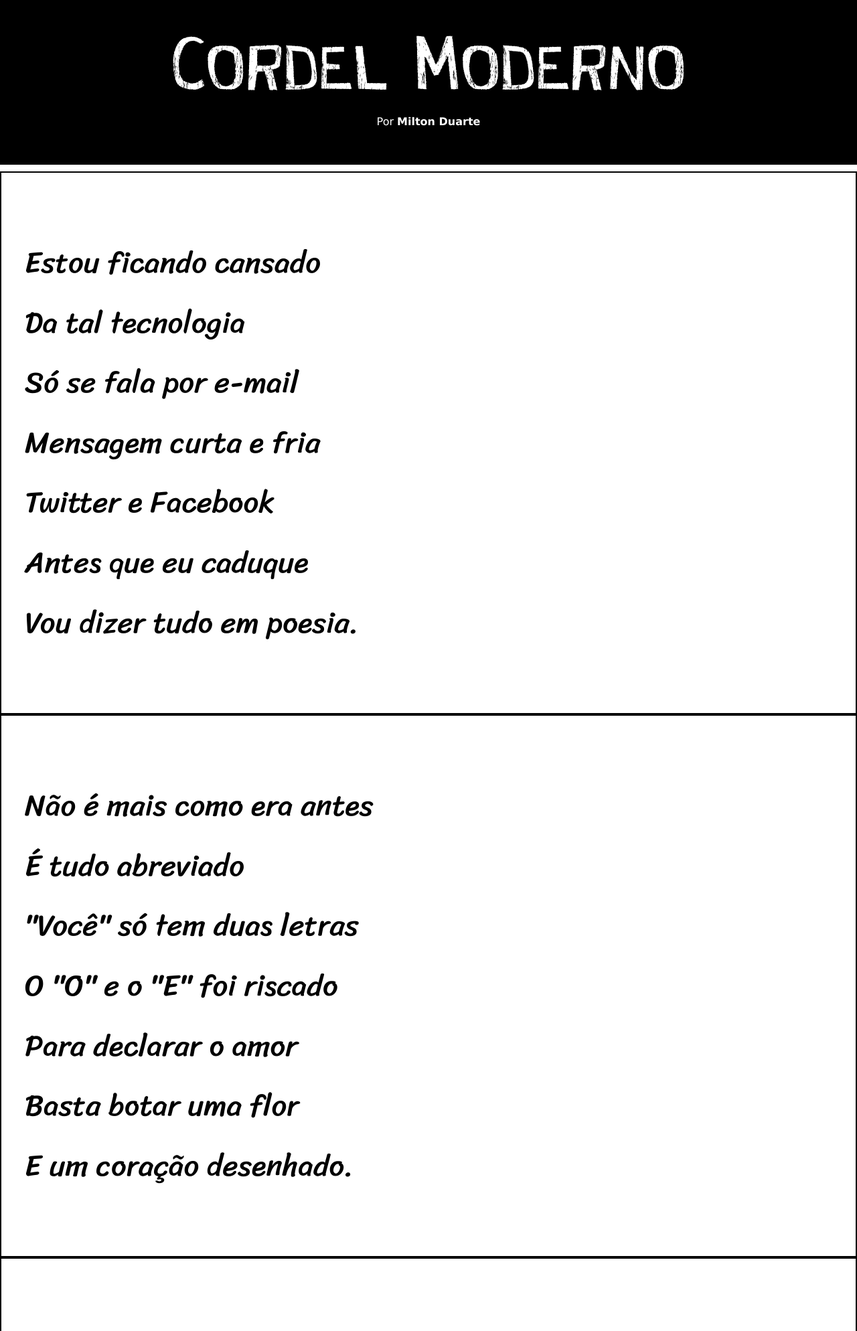
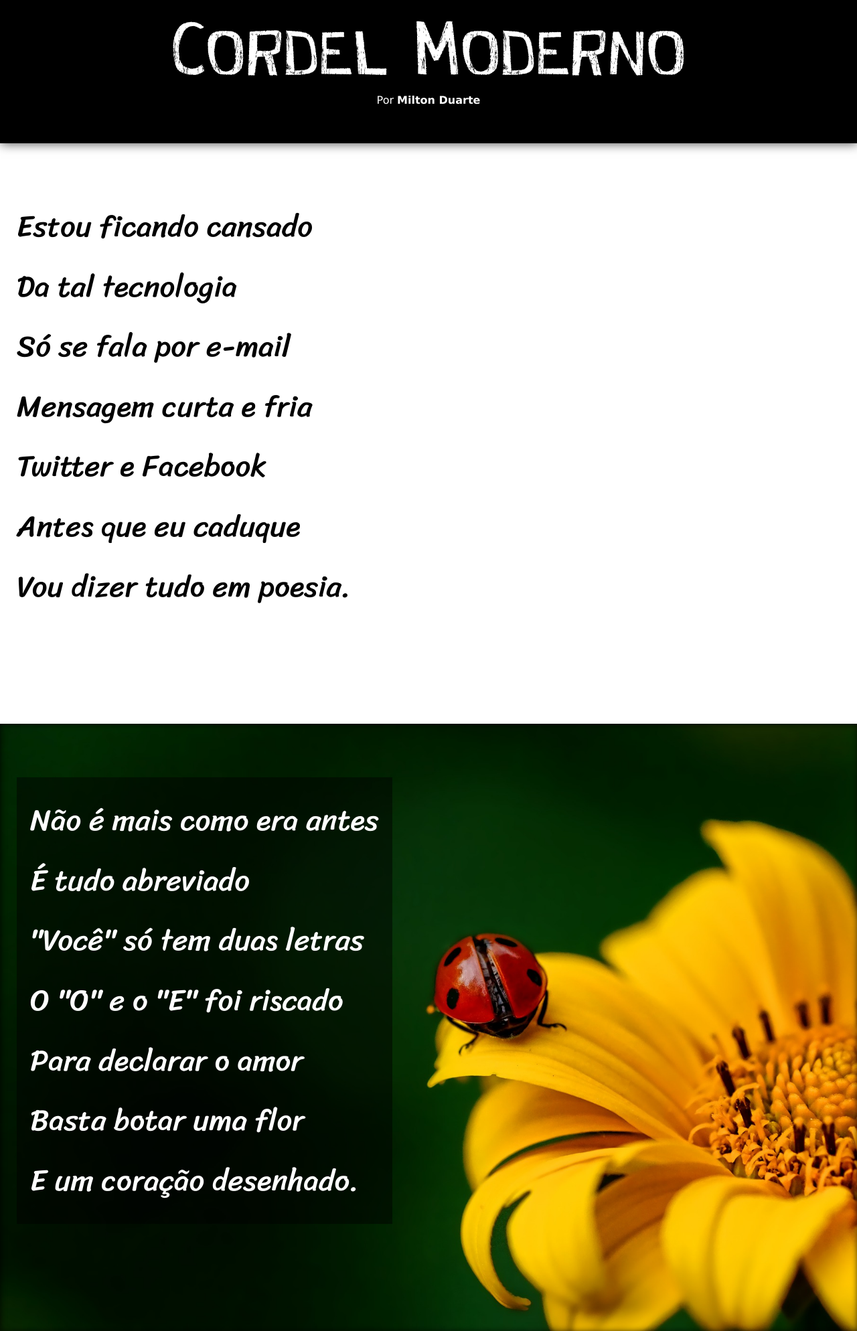
Before and after one commit to dante-alves/html5-css, a plain HTML site: page desafios/d012/index.html in a window 1280 px wide. Shown: the top 1988 px of the page at 67% size. Drawn offline with Linux system fonts and the light colour scheme.

Commit message:
Desafio 12 finalizado

```diff
--- a/desafios/d012/index.html
+++ b/desafios/d012/index.html
@@ -24,7 +24,7 @@
         </p>
     </section>
 
-    <section>
+    <section class="image" id="image1">
         <p>
             Não é mais como era antes <br>
             É tudo abreviado <br>
@@ -57,7 +57,7 @@
         </p>
     </section>
 
-    <section>
+    <section class="image" id="image2">
         <p>
             Tenho saudade das cartas <br>
             Escritas com a própria mão <br>
--- a/desafios/d012/style.css
+++ b/desafios/d012/style.css
@@ -25,36 +25,35 @@
     --font1: Verdana, Geneva, Tahoma, sans-serif;
     --font2: "Sriracha", cursive; /*Essa variável não está funcionando */
 }
-/*Configuração do body */
+/*Configuração de links */
 
 
 a {
-    color: white;
+    color: var(--cor1);
     text-decoration: none;
 }
 
 a:hover {
-    color: white;
+    color: var(--cor1);
     text-decoration: underline;
 }
 
-p {
-    margin: 10px;
-}
+
 /* Configuração do header */
 header {
     text-align: center;
-    background-color: black;
+    background-color: var(--cor0);
+    box-shadow: 1px 1px 15px rgba(0, 0, 0, 0.659);
 }
 
 header > h1 {
-    padding-top: 50px;
+    padding-top: 28px;
     font: normal normal 9dvw var(--font0);
-    color: white;
+    color: var(--cor1);
 }
 
 header > p {
-    color: white;
+    color: var(--cor1);
     font-family: var(--font1);
     padding-bottom: 55px;
 }
@@ -62,22 +61,43 @@ header > p {
 /*Configuração das sections */
 
 section {
-    border: 2px solid black;
-    padding: 10dvh 0px 10dvh 25px;
+    padding: 10dvh 0px 0dvh 25px;
 }
 
 section > p {
     line-height: 2em;
     font-family: "Sriracha", cursive;
     font-size: 3.5dvw;
+    margin-bottom: 20dvh;
+}
+/*Sections com imagems com efeito parallax*/
+.image {
+    background-repeat: no-repeat;
+    background-size: cover;
+    background-attachment: fixed;
+    background-position: right center;
+    box-shadow: inset 1px 1px 10px rgba(0, 0, 0, 0.773);
 }
 
+.image > p {
+    background-color: rgba(0, 0, 0, 0.473);
+    padding: 20px;
+    color: white;
+    display: inline-block;
+}
+#image1 {
+    background-image: url("imagens/background001.jpg");
+}
+
+#image2 {
+    background-image: url("imagens/background002.jpg");
+}
 /*Configuração do footer */
 
 footer {
     text-align: center;
-    background-color: black;
-    color: white;
+    background-color: var(--cor0);
+    color: var(--cor1);
     font-family: Verdana, Geneva, Tahoma, sans-serif;
     margin-bottom: -6px;
     padding: 3px;
```
